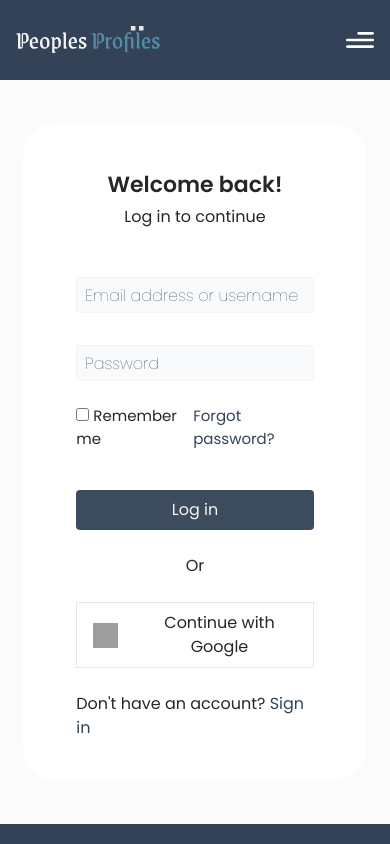
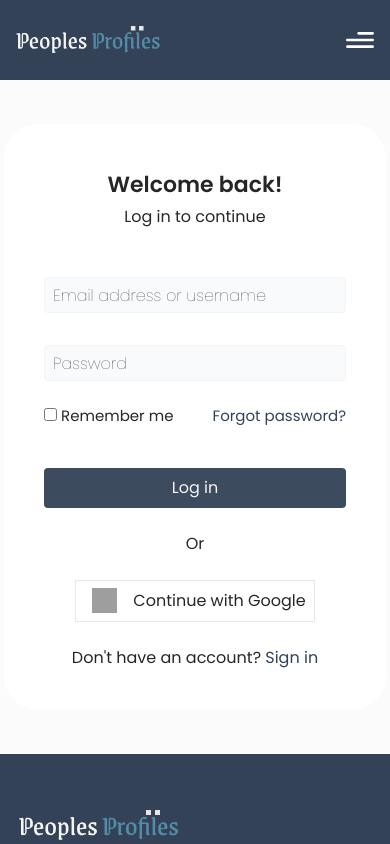
Before and after one commit to ivioje/Peoples-Profile, a React (Vite) app in the folder client/: page /login in a window 390 px wide. Shown: the top 844 px of the page. Built offline with nearby package versions, Linux system fonts and the light colour scheme; grey boxes are pictures that could not be loaded; a web font is replaced by a local one.

Commit message:
login component

```diff
--- a/client/src/routes/login/Login.jsx
+++ b/client/src/routes/login/Login.jsx
@@ -5,11 +5,11 @@ import styles from '../../style'
 const Login = () => {
     return (
         <section className={`font-poppins div-overlay ${styles.flexCenter} text-text_color p-1`}>
-            <div className={`bg-white ${styles.flexBtw} flex-col p-10 my-10 md:my-16 sm:my-12 md:w-[590px] sm:w-[60%] w-[90%] rounded-[34px] `}>
+            <div className={`bg-white ${styles.flexBtw} flex-col p-10 my-10 md:my-16 sm:my-12 md:w-[590px] sm:w-[60%] w-full rounded-[34px] `}>
                 <h2 className='font-[600] p-1 text-[22px]'>Welcome back!</h2>
                 <p>Log in to continue</p>
 
-                <form className={`${styles.flexBtw} flex-col mt-12 w-[90%]`}>
+                <form className={`${styles.flexBtw} flex-col mt-12 w-full sm:w-[90%]`}>
                     <input name='email' type='text' placeholder='Email address or username'
                         className='h-9 p-2 mb-8 placeholder:text-text_color placeholder:font-[100] bg-slate-50 rounded w-full border border-gray-100' />
                     <input name='password' type='password' placeholder='Password'
@@ -30,7 +30,7 @@ const Login = () => {
                             alt='' className='w-[25px] h-[25px] mx-3 ' />
                         <button className=' p-1  rounded-[4px]'>Continue with Google</button>
                     </div>
-                    <p>Don't have an account?
+                    <p className='text-center'>Don't have an account?
                         <Link to='/signin' className='text-primary'>
                             {' '} Sign in
                         </Link>
```
